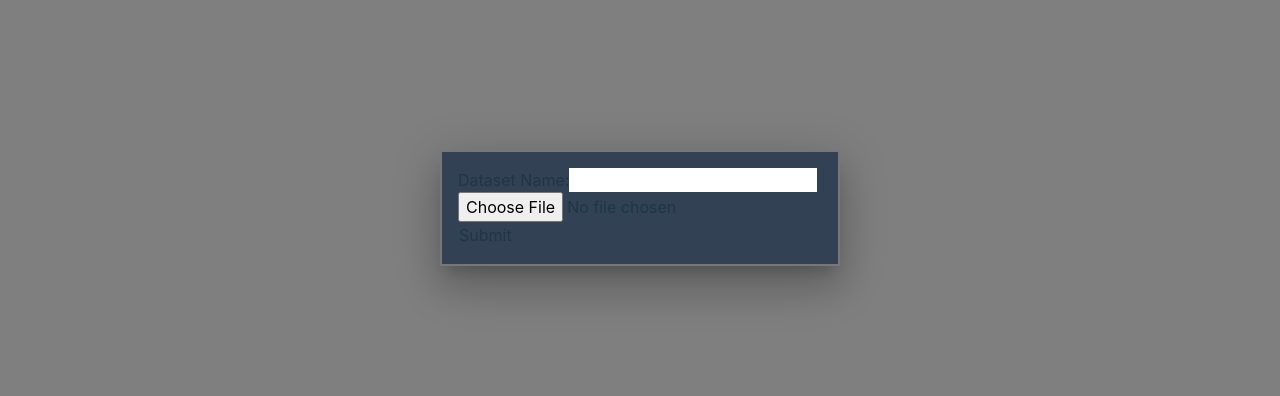
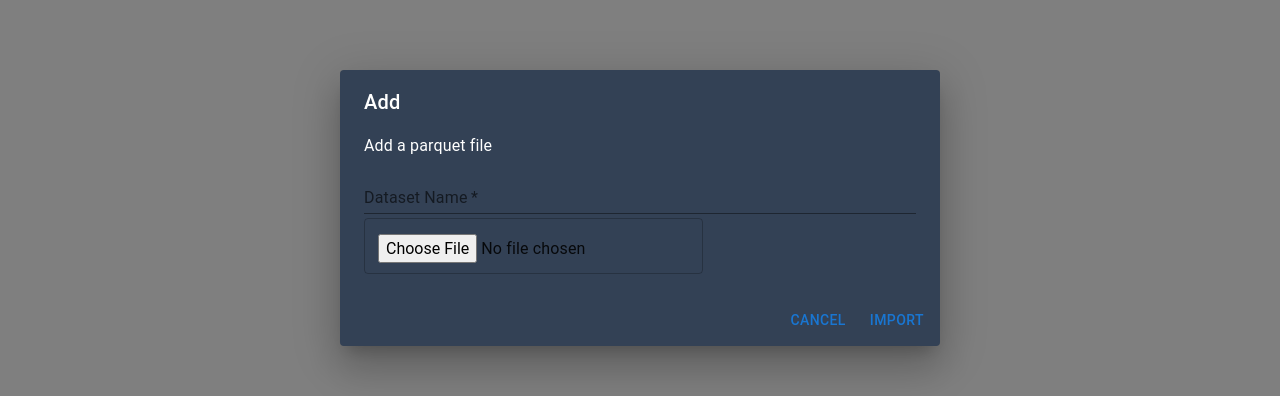
Before and after one commit to mikemull/ts-app, a React (Vite) app: page / in a window 1280 px wide. Both pictures are taken after a click on the button "ADD". Shown: the part 192-588 px from the top of the page. Built offline with nearby package versions, Linux system fonts and the light colour scheme; no server answers.

Commit message:
Moved import/add modals to separate component

```diff
--- a/src/App.tsx
+++ b/src/App.tsx
@@ -12,39 +12,20 @@ import ListItem from '@mui/material/ListItem';
 import ListItemButton from '@mui/material/ListItemButton';
 import ListItemText from '@mui/material/ListItemText';
 import Divider from '@mui/material/Divider';
-import Modal from '@mui/material/Modal';
 import { LineChart, Line, XAxis, YAxis, ResponsiveContainer } from 'recharts';
 import { Slider } from 'antd';
+
+import { dataSet, opSet } from './types/dataset';
+import { ImportDialog } from './components/importdialog/ImportDialog';
 
 const COLORS = ["red", "blue", "gray", "orange", "green", "purple", "yellow", "black"];
 const catIds = new Set<string>(['ts_col_time', 'ts_col_series', 'ts_col_other']);
 
-interface DatasetModalData {
-  dataset_name: string;
-  filepath: string;
-  upload_type: string;
-}
 
 interface TypedTreeItem extends TreeViewBaseItem {
   nodeType: string;
 }
 
-type opSet = {
-  id: string
-  dataset_id: string
-  plot: string[]
-}
-
-type dataSet = {
-  id: string
-  name: string
-  description: string
-  series_cols: string[]
-  timestamp_cols: string[]
-  max_length: number
-  ops: opSet[]
-  opset: opSet
-};
 
 type tsPoint = {
   name: string
@@ -115,58 +96,14 @@ function App() {
   const [sliderLower, setSliderLower] = useState(0);
   const [addVisible, setAddVisible] = useState(false);
   const [importVisible, setImportVisible] = useState(false);
-  const [modalData, setModalData] = useState<DatasetModalData>({ dataset_name: '', filepath: '', upload_type: '' });
-  const [file, setFile] = useState<File | null>(null);
   const [selectedItems, setSelectedItems] = useState<string[]>([]);
   const [expandedItems, setExpandedItems] = useState<string[]>([]);
 
-  const handleFileChange = (e: React.ChangeEvent<HTMLInputElement>) => {
-    if (e.target.files) {
-      setFile(e.target.files[0]);
-    }
-  };
-
-  const handleUpload = async () => {
-    if (file) {
-      console.log('Uploading file...');
-
-      const dsFormData = new FormData();
-      dsFormData.append('name', modalData.dataset_name);
-      dsFormData.append('file', file);
-      dsFormData.append('upload_type', modalData.upload_type);
-
-      try {
-        const result = await fetch('/tsapi/v1/files', {
-          method: 'POST',
-          body: dsFormData,
-        });
-
-        const data = await result.json();
-        console.log(data);
-      } catch (error) {
-        console.error(error);
-      }
-    }
-  };
-
-  const handleChange = (event: React.ChangeEvent<HTMLInputElement>, uptype: string) => {
-    const { name, value } = event.target;
-    setModalData({ ...modalData, [name]: value, upload_type: uptype });
-    console.log(modalData);
-  };
-
-  const handleSubmit = (event: React.FormEvent<HTMLFormElement>) => {
-    event.preventDefault();
-    console.log(modalData); // Handle form submission here
-    setAddVisible(false);
-    setImportVisible(false);
-  };
+  const handleCloseImport = () => setImportVisible(false);
+  const handleOpenImport = () => setImportVisible(true);
 
   const handleOpenAdd = () => setAddVisible(true);
   const handleCloseAdd = () => setAddVisible(false);
-
-  const handleOpenImport = () => setImportVisible(true);
-  const handleCloseImport = () => setImportVisible(false);
 
 
   const onRangeChange = (value: number | number[]) => {
@@ -183,17 +120,13 @@ function App() {
     }
   };
 
-  const formStyle = {
-    position: 'absolute',
-    top: '50%',
-    left: '50%',
-    transform: 'translate(-50%, -50%)',
-    width: 400,
-    bgcolor: 'rgb(51 65 85)',
-    border: '2px solid #777',
-    boxShadow: 24,
-    p: 2,
-  };
+  const addDataset = (
+    newDataset: dataSet
+  ) => {
+    console.log('Adding');
+    setDatasets([...datasets, newDataset]);
+  }
+
 
   const onDatasetClick = (
     _: React.MouseEvent<HTMLDivElement, MouseEvent>,
@@ -284,7 +217,6 @@ function App() {
     fetch('/tsapi/v1/datasets')
        .then((response) => response.json())
        .then((data) => {
-          console.log(data);
           setDatasets(data);
        })
        .catch((err) => {
@@ -475,48 +407,8 @@ function App() {
         </div>
       </div>
 
-      <div>
-        <Modal
-          open={addVisible}
-          onClose={handleCloseAdd}
-          aria-labelledby="modal-modal-title"
-          aria-describedby="modal-modal-description"
-        >
-          <Box sx={formStyle}>
-            <form className="mt-8 mb-2 w-80 max-w-screen-lg sm:w-120" onSubmit={handleSubmit}>
-              <div className="mb-1 flex flex-col gap-3">
-                <label htmlFor="name">Dataset Name:</label>
-                <input type="text" id="dataset_name" name="dataset_name" value={modalData.dataset_name} onChange={(event) => {handleChange(event, "add")}} />
-
-                <input id="file" type="file" accept=".parquet" onChange={handleFileChange} />
-
-                <button type="submit" onClick={handleUpload}>Submit</button>
-              </div>
-            </form>
-          </Box>
-        </Modal>
-      </div>
-      <div>
-        <Modal
-          open={importVisible}
-          onClose={handleCloseImport}
-          aria-labelledby="modal-modal-title"
-          aria-describedby="modal-modal-description"
-        >
-          <Box sx={formStyle}>
-            <form className="mt-8 mb-2 w-80 max-w-screen-lg sm:w-120" onSubmit={handleSubmit}>
-              <div className="mb-1 flex flex-col gap-3">
-                <label htmlFor="name">Dataset Name:</label>
-                <input type="text" id="dataset_name" name="dataset_name" value={modalData.dataset_name} onChange={(event) => {handleChange(event, "import")}} />
-
-                <input id="file" type="file" onChange={handleFileChange} />
-
-                <button type="submit" onClick={handleUpload}>Submit</button>
-              </div>
-            </form>
-          </Box>
-        </Modal>
-      </div>
+      <ImportDialog open={addVisible} uploadType="add" onClose={handleCloseAdd} addDataset={addDataset}></ImportDialog>
+      <ImportDialog open={importVisible} uploadType="import" onClose={handleCloseImport} addDataset={addDataset}></ImportDialog>
     </>
   )
 }
--- /dev/null
+++ b/src/components/importdialog/ImportDialog.tsx
@@ -0,0 +1,122 @@
+import * as React from 'react';
+import { useState } from 'react'
+import Button from '@mui/material/Button';
+import TextField from '@mui/material/TextField';
+import Dialog from '@mui/material/Dialog';
+import DialogActions from '@mui/material/DialogActions';
+import DialogContent from '@mui/material/DialogContent';
+import DialogContentText from '@mui/material/DialogContentText';
+import DialogTitle from '@mui/material/DialogTitle';
+import { dataSet } from '../../types/dataset';
+
+interface IDialogType {
+  title: string;
+  desc: string;
+}
+
+type DialogProps = { [id: string]: IDialogType; };
+
+const dialogProps: DialogProps  = {
+  "import": { title: "Import", desc: "Select a CSV file to import.  An import will try to identify timestamp columns and time series columns."},
+  "add": { title: "Add", desc: "Add a parquet file" }
+};
+
+
+interface ImportDialogProps {
+  open: boolean;
+  uploadType: string;
+  onClose: () => void;
+  addDataset: (dataSet: dataSet) => void;
+}
+
+interface DatasetModalData {
+  dataset_name: string;
+  filepath: string;
+  upload_type: string;
+}
+
+export const ImportDialog: React.FC<ImportDialogProps> = ({ open, uploadType, onClose, addDataset }) => {
+  const [file, setFile] = useState<File | null>(null);
+  const [modalData, setModalData] = useState<DatasetModalData>({ dataset_name: '', filepath: '', upload_type: '' });
+
+  const handleFileChange = (e: React.ChangeEvent<HTMLInputElement>) => {
+    if (e.target.files) {
+      setFile(e.target.files[0]);
+    }
+  };
+
+  const handleChange = (event: React.ChangeEvent<HTMLInputElement | HTMLTextAreaElement>, uptype: string) => {
+    const { name, value } = event.target;
+    setModalData({ ...modalData, [name]: value, upload_type: uptype });
+    console.log(modalData);
+  };
+
+  const handleUpload = async () => {
+    if (file) {
+      console.log('Uploading file...');
+
+      const dsFormData = new FormData();
+      dsFormData.append('name', modalData.dataset_name);
+      dsFormData.append('file', file);
+      dsFormData.append('upload_type', modalData.upload_type);
+
+      try {
+        const result = await fetch('/tsapi/v1/files', {
+          method: 'POST',
+          body: dsFormData,
+        });
+
+        const data = await result.json();
+        console.log(data);
+        addDataset(data);
+      } catch (error) {
+        alert(error);
+      }
+    }
+  };
+
+
+  return (
+    <React.Fragment>
+      <Dialog
+        open={open}
+        onClose={onClose}
+        sx={{
+          '& .MuiPaper-root': {
+            background: 'rgb(51 65 85)',
+            color: 'white'
+          }
+        }}
+        slotProps={{
+          paper: {
+            component: 'form',
+          },
+        }}
+      >
+        <DialogTitle>{dialogProps[uploadType].title}</DialogTitle>
+        <DialogContent>
+          <DialogContentText sx={{color:'white'}}>
+            {dialogProps[uploadType].desc}
+          </DialogContentText>
+          <TextField
+            autoFocus
+            required
+            margin="dense"
+            id="dataset_name"
+            name="dataset_name"
+            label="Dataset Name"
+            type="text"
+            fullWidth
+            variant="standard"
+            onChange={(event) => {handleChange(event, uploadType)}}
+          />
+          <TextField type="file" onChange={handleFileChange} />
+        </DialogContent>
+        <DialogActions>
+          <Button onClick={onClose}>Cancel</Button>
+          <Button type="submit"  onClick={handleUpload}>Import</Button>
+        </DialogActions>
+      </Dialog>
+    </React.Fragment>
+  );
+}
--- /dev/null
+++ b/src/types/dataset.ts
@@ -0,0 +1,18 @@
+
+export type opSet = {
+    id: string
+    dataset_id: string
+    plot: string[]
+  };
+
+
+export type dataSet = {
+    id: string
+    name: string
+    description: string
+    series_cols: string[]
+    timestamp_cols: string[]
+    max_length: number
+    ops: opSet[]
+    opset: opSet
+  };
```
Also changed, not shown: package.json (+20 -20 lines), 1 other file (tests, documents, lock files or other folders).
